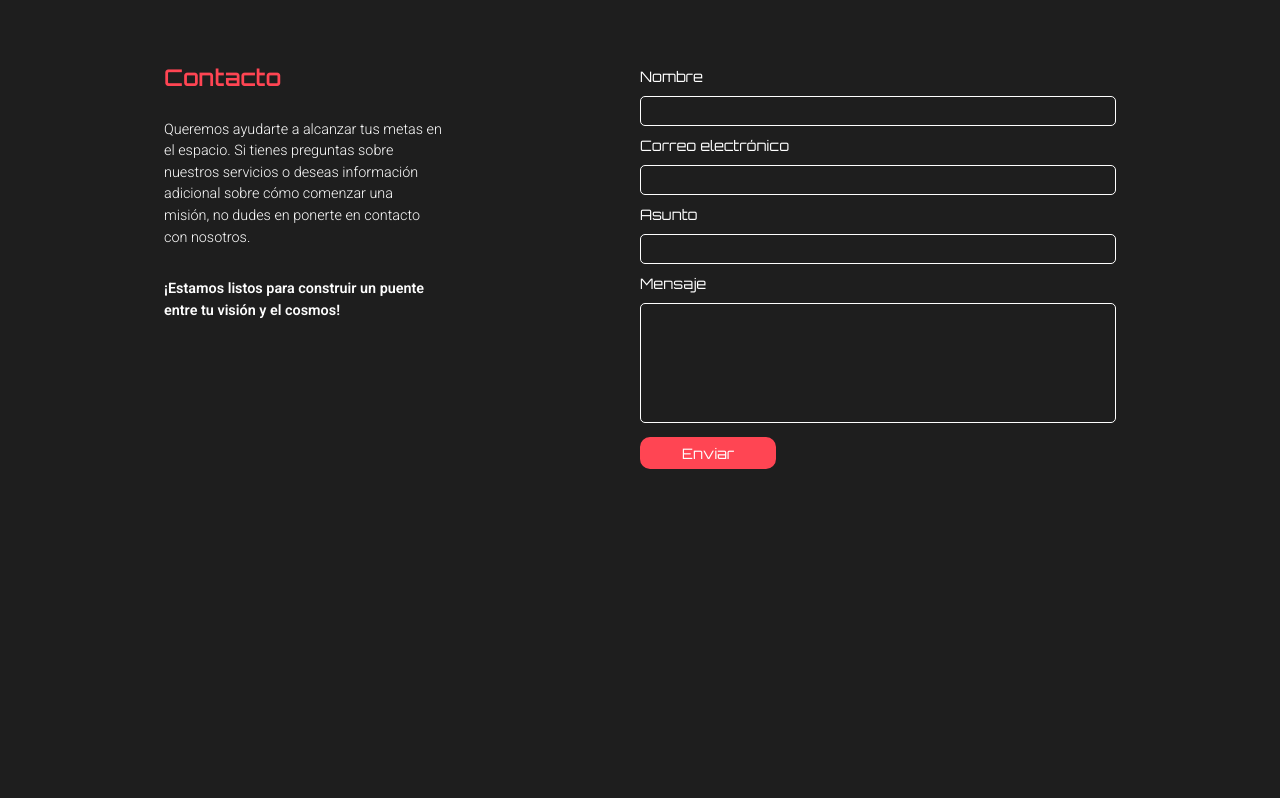
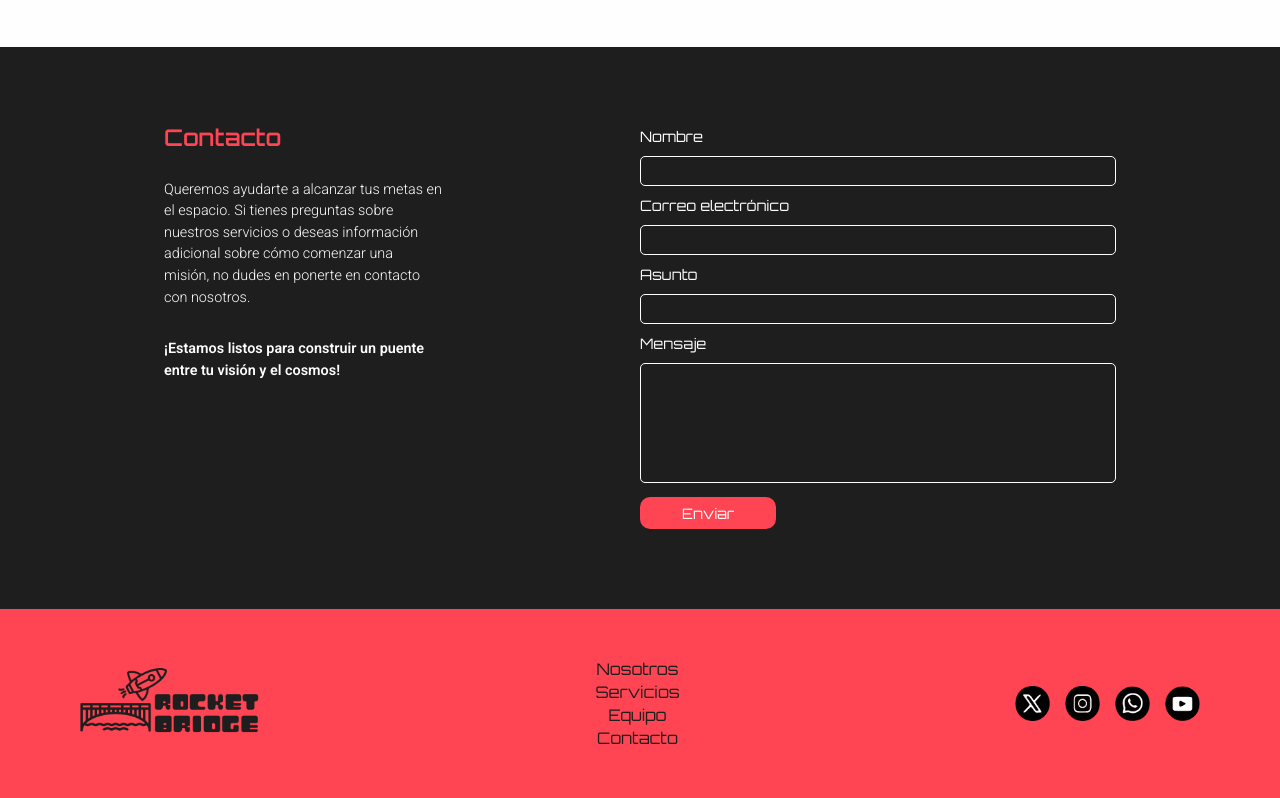
Before and after one commit to alejandrogoscu/TB-rocketBridgeLandingPage, a plain HTML site: page index.html in a window 1280 px wide. Shown: the part 2476-3274 px from the top of the page. Before the commit the page ends 3025 px from the top, so only its background shows below. Drawn offline with Linux system fonts and the light colour scheme.

Commit message:
version0.3

```diff
--- a/css/styles.css
+++ b/css/styles.css
@@ -241,10 +241,10 @@ body {
     align-items: center;
     width: 95%;
 
+    text-align: center;
   }
   .home__title {
     font: 1.4em;
-    text-align: center;
   }
 }
 
@@ -327,6 +327,7 @@ body {
   font-family: var(--titulo);
   font-size: 1.6em;
   font-weight: 800;
+  text-align: center;
   color: var(--red);
 }
 
@@ -347,7 +348,7 @@ body {
 
 .data__title {
   display: inline-block;
-  margin-bottom: 10px;
+  margin-bottom: 30px;
 
   font-family: var(--titulo);
   font-size: 1.4em;
@@ -593,16 +594,78 @@ body {
     flex-direction: column;
     justify-content: center;
     align-items: center;
-    gap: 60px;
+    gap: 50px;
   }
 
   .contacto__text {
-    align-self: center;
+    width: 100%;
+    text-align: center;
   }
   .contacto__title {
     margin-bottom: 15px ;
   }
   .contacto__form {
-    width: 85%;
+    width: 100%;
   }
 }
+
+
+/* - - - - - - - - - - - - - - - - - - - - - - - - - - */
+/* FOOTER */
+/* - - - - - - - - - - - - - - - - - - - - - - - - - - */
+.footer {
+  display: flex;
+  justify-content: space-between;
+  align-items: center;
+  padding: 50px 80px;
+
+  background-color: var(--red);
+  color: var(--black);
+}
+
+.footer a {
+  cursor: pointer;
+}
+
+.flogo__img {
+  width: 180px;
+}
+
+.fnav__list {
+  display: flex;
+  flex-direction: column;
+  justify-content: center;
+  align-items: center;
+  gap: 3px;
+
+  font-family: var(--titulo);
+  text-align: center;
+}
+
+
+.fnav__link:hover {
+  color: var(--white);
+}
+
+.fredes__list {
+  display: flex;
+  justify-content: center;
+  align-items: center;
+  gap: 15px;
+}
+
+.fredes__item {}
+
+.fredes__logo {
+  width: 35px;
+}
+
+@media (max-width: 768px) {
+  .footer {
+    flex-direction: column;
+    justify-content: space-between;
+    align-items: center;
+    gap: 70px;
+    padding: 70px;
+  }
+}
--- a/index.html
+++ b/index.html
@@ -163,6 +163,24 @@
     </section>
   </main>
 
+  <footer class="footer">
+    <a href="/index.html" class="flogo__link"><img class="flogo__img" src="assets/imgs/logo-footer.png" alt="Logo de RocketBridge con un cohete sobrevolando un puente"></a>
+
+    <ul class="fnav__list">
+      <li class="fnav__item"><a href="#nosotros" class="fnav__link">Nosotros</a></li>
+      <li class="fnav__item"><a href="#servicios" class="fnav__link">Servicios</a></li>
+      <li class="fnav__item"><a href="#equipo" class="fnav__link">Equipo</a></li>
+      <li class="fnav__item"><a href="#contacto" class="fnav__link">Contacto</a></li>
+    </ul>
+
+    <ul class="fredes__list">
+      <li class="fredes__item"><a class="fredes__link" href="https://bsky.app/" target="_blank"><img class="fredes__logo" src="/assets/imgs/icono-x.png" alt="Logo X"></a></li>
+      <li class="fredes__item"><a class="fredes__link" href="https://www.worldpressphoto.org/"  target="_blank"><img class="fredes__logo" src="/assets/imgs/icono-i.png" alt="Logo Instagram"></a></li>
+      <li class="fredes__item"><a class="fredes__link" href="https://api.whatsapp.com/send?phone=15551234567"  target="_blank"><img class="fredes__logo" src="/assets/imgs/icono-w.png" alt="Logo WhatsApp"></a></li>
+      <li class="fredes__item"><a class="fredes__link" href="https://www.filmin.es/" target="_blank"><img class="fredes__logo" src="/assets/imgs/icono-y.png" alt="Logo Youtube"></a></li>
+    </ul>
+  </footer>
+
 
   <script src="/js/main.js"></script>
 </body>
```
